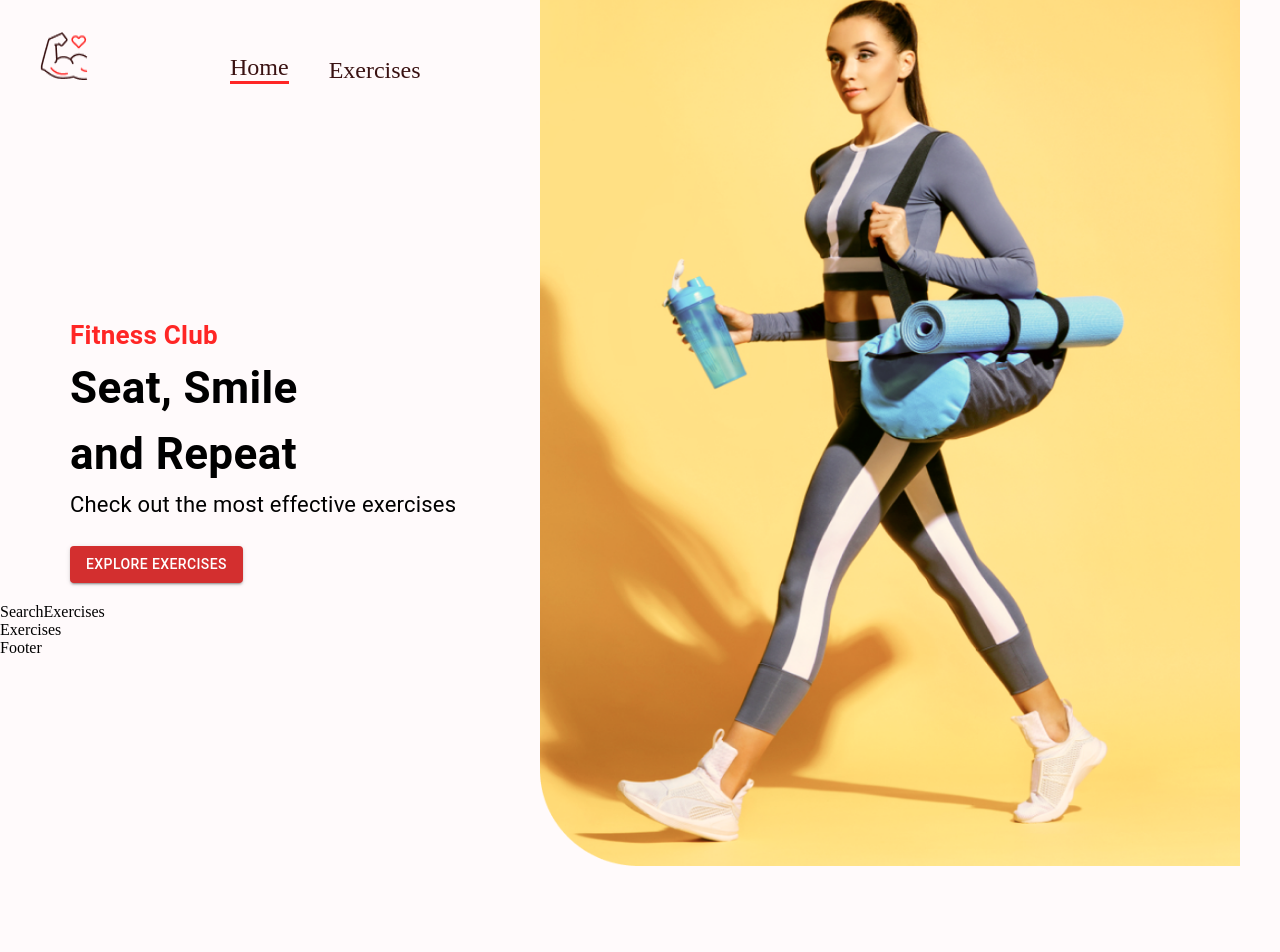
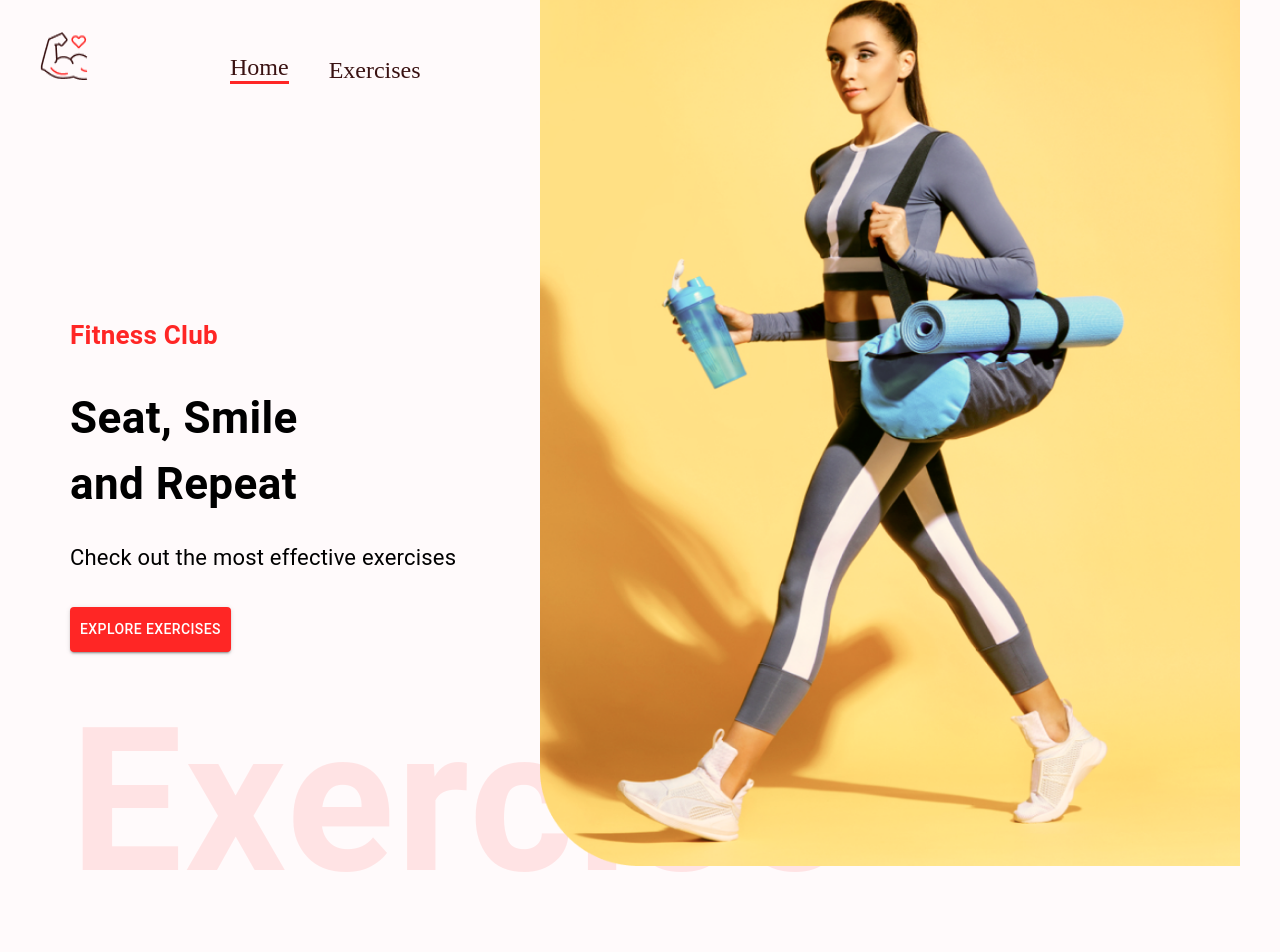
Before and after one commit to hariskurtishi/gym_app, a React (Create React App) app: page / in a window 1280 px wide. Shown: the top 952 px of the page. Before the commit the page ends 866 px from the top, so only its background shows below. Built offline with nearby package versions, Linux system fonts and the light colour scheme.

Commit message:
added the search component

```diff
--- a/src/components/HeroBanner.js
+++ b/src/components/HeroBanner.js
@@ -14,15 +14,31 @@ const HeroBanner = () => {
       <Typography
         fontWeight={700}
         sx={{ fontSize: { lg: "44px", xs: "40px" } }}
+        mb="23px"
+        mt="30px"
       >
         Seat, Smile <br /> and Repeat{" "}
       </Typography>
-      <Typography fontSize="22px" lineHeight="35px" mb={3}>
+      <Typography fontSize="22px" lineHeight="35px" mb={4}>
         Check out the most effective exercises
       </Typography>
-      <Button variant="contained" color="error" href="#exercises">
+      <Button variant="contained" color="error" href="#exercises"
+      sx={{ backgroundColor: '#ff2625',
+      padding: '10px'}}>
         Explore Exercises
       </Button>
+
+      <Typography
+        fontWeight={600}
+        color="#ff2625"
+        sx={{
+          opacity: 0.1,
+          display: { lg: "block", xs: "none" },
+        }}
+        fontSize="200px"
+      >
+        Exercise
+      </Typography>
       <img src={HeroBannerImage} alt="banner" className="hero-banner-img" />
     </Box>
   );
--- a/src/components/SearchExercises.js
+++ b/src/components/SearchExercises.js
@@ -1,9 +1,18 @@
-import React from 'react'
+import React, { useEffect, useState } from "react";
+import { Box, Button, Stack, TextField, Typography } from "@mui/material";
 
 const SearchExercises = () => {
   return (
-    <div>SearchExercises</div>
-  )
-}
+    <Stack
+      alignItems="center"
+      mt="37px"
+      justifyContent="center"
+      p="20px"
+    >
 
-export default SearchExercises
+
+    </Stack>
+  );
+};
+
+export default SearchExercises;
```
